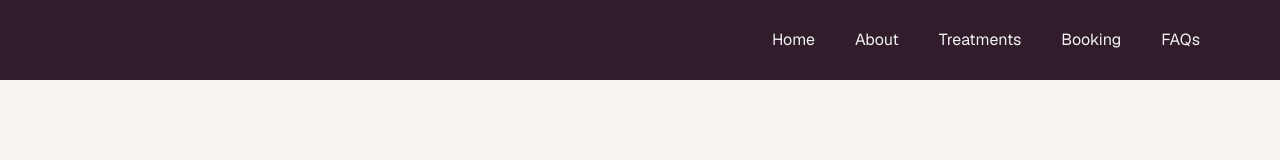
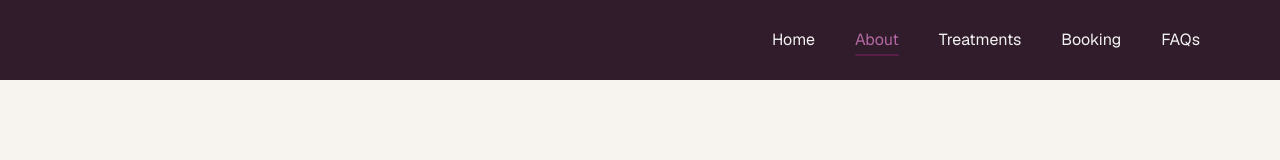
Before and after one commit to Aaronmnash89/SiteForge, a Next.js app: page /about in a window 1280 px wide. Shown: the top 160 px of the page. Built offline with nearby package versions, Linux system fonts and the light colour scheme.

Commit message:
updates to nav indicator

```diff
--- a/components/layout/Navigation.tsx
+++ b/components/layout/Navigation.tsx
@@ -6,6 +6,7 @@ import { useEffect, useState } from "react";
 import { ThemeConfig } from "@/configs/themes/types";
 import Image from "next/image";
 import { Menu, X } from "lucide-react";
+import { usePathname } from "next/navigation";
 
 interface NavigationProps {
   company: CompanyData;
@@ -19,7 +20,7 @@ export default function Navigation({
   theme,
 }: NavigationProps) {
   const [scrolled, setScrolled] = useState(false);
-  const [activeSection, setActiveSection] = useState("home");
+  const pathname = usePathname();
   const [mobileMenuOpen, setMobileMenuOpen] = useState(false);
 
   useEffect(() => {
@@ -29,27 +30,6 @@ export default function Navigation({
 
     window.addEventListener("scroll", handleScroll);
     return () => window.removeEventListener("scroll", handleScroll);
-  }, []);
-
-  useEffect(() => {
-    const sections = document.querySelectorAll("section[id]");
-
-    const observer = new IntersectionObserver(
-      (entries) => {
-        entries.forEach((entry) => {
-          if (entry.isIntersecting) {
-            setActiveSection(entry.target.id);
-          }
-        });
-      },
-      {
-        threshold: 0.2,
-      },
-    );
-
-    sections.forEach((section) => observer.observe(section));
-
-    return () => observer.disconnect();
   }, []);
 
   const logoColor = theme.navigation.logoScrolled;
@@ -140,8 +120,8 @@ export default function Navigation({
           >
             {navigation.links.map((link) => {
               const isActive =
-                activeSection === link.href.replace("#", "") ||
-                (link.href === "/" && activeSection === "home");
+                pathname === link.href ||
+                (pathname === "/" && link.href === "/");
 
               return (
                 <li key={link.label} className="relative">
@@ -247,17 +227,17 @@ export default function Navigation({
                   href={link.href}
                   onClick={() => setMobileMenuOpen(false)}
                   className={`
-            block
-            py-5
+  block
+  py-5
+  text-lg
+  transition-colors
 
-            text-lg
-
-            ${theme.navigation.textScrolled}
-
-            transition-colors
-
-            ${theme.navigation.textHoverScrolled}
-          `}
+  ${
+    pathname === link.href
+      ? theme.navigation.activeTextScrolled
+      : `${theme.navigation.textScrolled} ${theme.navigation.textHoverScrolled}`
+  }
+`}
                 >
                   {link.label}
                 </Link>
```
